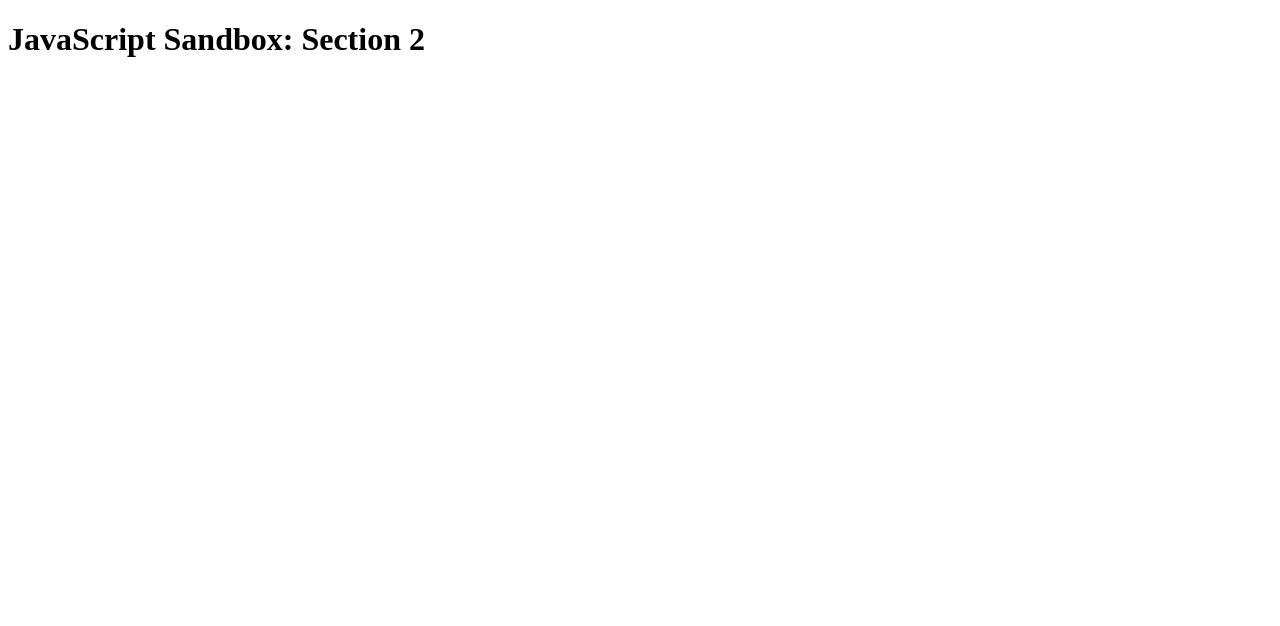
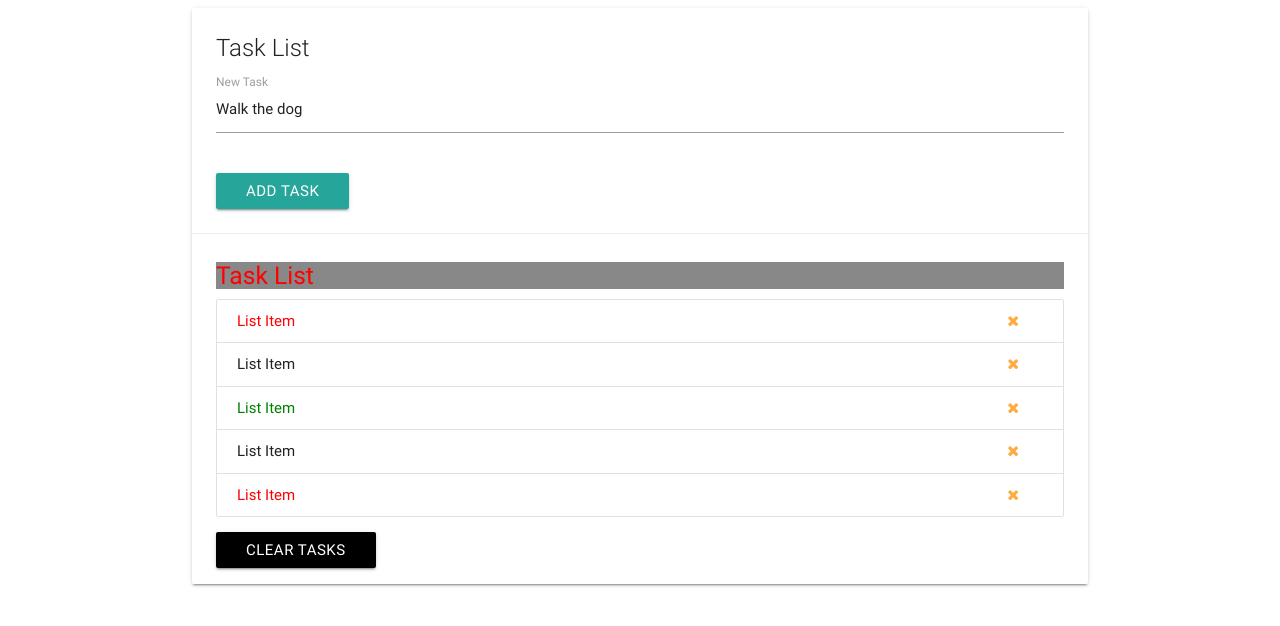
Before and after one commit to mrmikemcguire/JSSandbox, a plain HTML site: page index.html in a window 1280 px wide. Drawn offline with nearby package versions, Linux system fonts and the light colour scheme.

Commit message:
added document

```diff
--- /dev/null
+++ b/document.js
@@ -0,0 +1,33 @@
+//Single-element selectors
+
+console.log(document.getElementById('task-title'));
+
+console.log(document.getElementById('task-title').id);
+
+//Change styling
+
+document.getElementById('task-title').style.background = '#888';
+document.getElementById('task-title').style.color = '#fff';
+//document.getElementById('task-title').style.display = 'none';
+
+//Change content
+
+document.getElementById('task-title').textContent = 'Task List';
+document.getElementById('task-title').innerText = 'My Tasks';
+document.getElementById('task-title').innerHTML = '<span style = "color:red">Task List</span>';
+
+//Use shortcot
+
+const taskTitle = document.getElementById('task-title');
+//Now call methods on the taskTitle variable
+
+//Query Selector
+
+console.log(document.querySelector('#task-title'));
+console.log(document.querySelector('.card-title'));
+console.log(document.querySelector('h5'));
+console.log(document.querySelector('#task-title'));
+
+document.querySelector('li').style.color = 'red';  //Notice it just grabs the first item in the list
+document.querySelector('li:last-child').style.color = 'red';
+document.querySelector('li:nth-child(3)').style.color = 'green';
--- a/index.html
+++ b/index.html
@@ -1,13 +1,76 @@
 <!DOCTYPE html>
 <html lang="en">
+
 <head>
-    <meta charset="UTF-8">
-    <meta name="viewport" content="width=device-width, initial-scale=1.0">
-    <meta http-equiv="X-UA-Compatible" content="ie=edge">
-    <title>JavaScript Sandbox: Section 2</title>
+  <meta charset="UTF-8">
+  <meta name="viewport" content="width=device-width, initial-scale=1.0">
+  <meta http-equiv="X-UA-Compatible" content="ie=edge">
+  <link rel="stylesheet" href="https://cdnjs.cloudflare.com/ajax/libs/materialize/0.100.2/css/materialize.min.css">
+  <link href="https://maxcdn.bootstrapcdn.com/font-awesome/4.7.0/css/font-awesome.min.css" rel="stylesheet" integrity="sha384-wvfXpqpZZVQGK6TAh5PVlGOfQNHSoD2xbE+QkPxCAFlNEevoEH3Sl0sibVcOQVnN"
+    crossorigin="anonymous">
+  <title>Task List</title>
 </head>
+
 <body>
-    <h1>JavaScript Sandbox: Section 2</h1>
-    <script src="scope.js"></script>
+  <div class="container">
+    <div class="row">
+      <div class="col s12">
+        <div id="main" class="card">
+          <div class="card-content">
+            <span class="card-title">Task List</span>
+            <div class="row">
+              <form id="task-form">
+                <div class="input-field col s12">
+                  <input type="text" name="task" id="task" value="Walk the dog">
+                  <label for="task">New Task</label>
+                </div>
+            </div>
+            <input type="submit" value="Add Task" class="btn">
+            </form>
+          </div>
+          <div class="card-action">
+            <h5 id="task-title">Tasks</h5>
+            <ul class="collection">
+              <li class="collection-item">
+                List Item
+                <a href="#" class="delete-item secondary-content">
+                  <i class="fa fa-remove"></i>
+                </a>
+              </li>
+              <li class="collection-item">
+                List Item
+                <a href="#" class="delete-item secondary-content">
+                  <i class="fa fa-remove"></i>
+                </a>
+              </li>
+              <li class="collection-item">
+                List Item
+                <a href="#" class="delete-item secondary-content">
+                  <i class="fa fa-remove"></i>
+                </a>
+              </li>
+              <li class="collection-item">
+                List Item
+                <a href="#" class="delete-item secondary-content">
+                  <i class="fa fa-remove"></i>
+                </a>
+              </li>
+              <li class="collection-item">
+                List Item
+                <a href="#" class="delete-item secondary-content">
+                  <i class="fa fa-remove"></i>
+                </a>
+              </li>
+            </ul>
+            <a class="clear-tasks btn black" href="">Clear Tasks</a>
+          </div>
+        </div>
+      </div>
+    </div>
+  </div>
+  <script src="https://code.jquery.com/jquery-3.2.1.js" integrity="sha256-DZAnKJ/6XZ9si04Hgrsxu/8s717jcIzLy3oi35EouyE=" crossorigin="anonymous"></script>
+  <script src="https://cdnjs.cloudflare.com/ajax/libs/materialize/0.100.2/js/materialize.min.js"></script>
+  <script src="document.js"></script>
 </body>
+
 </html>
```
